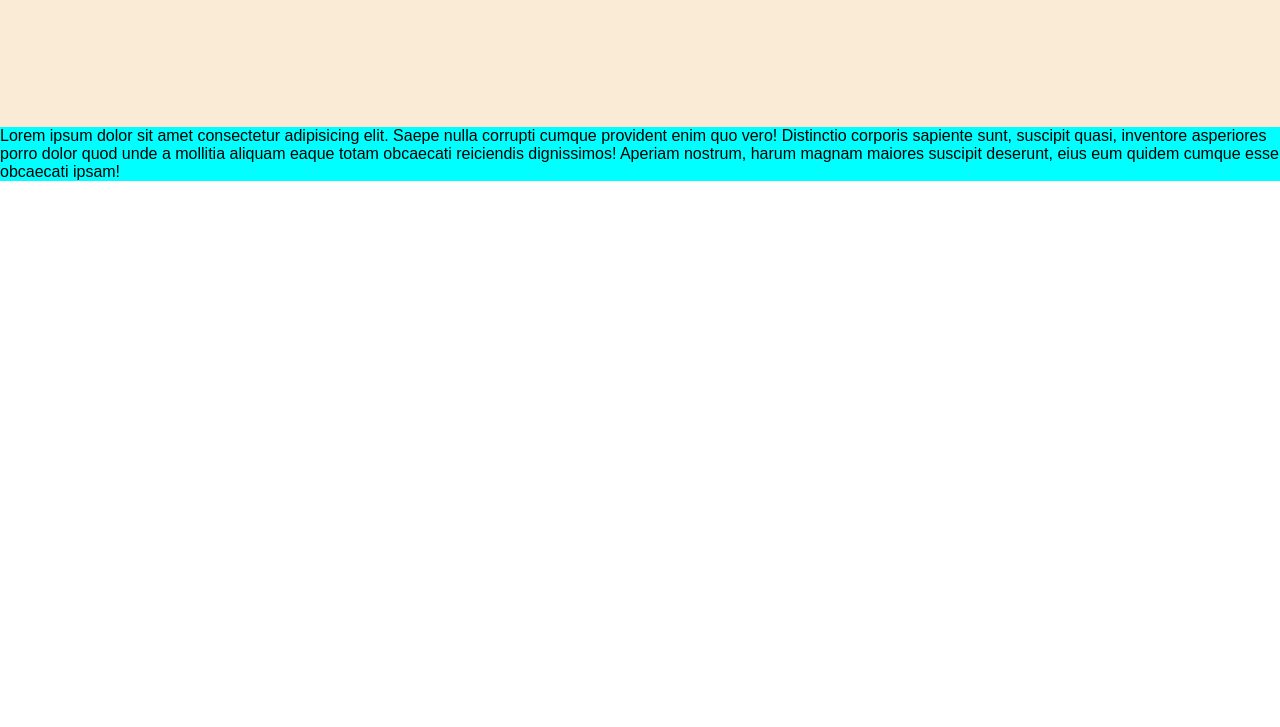
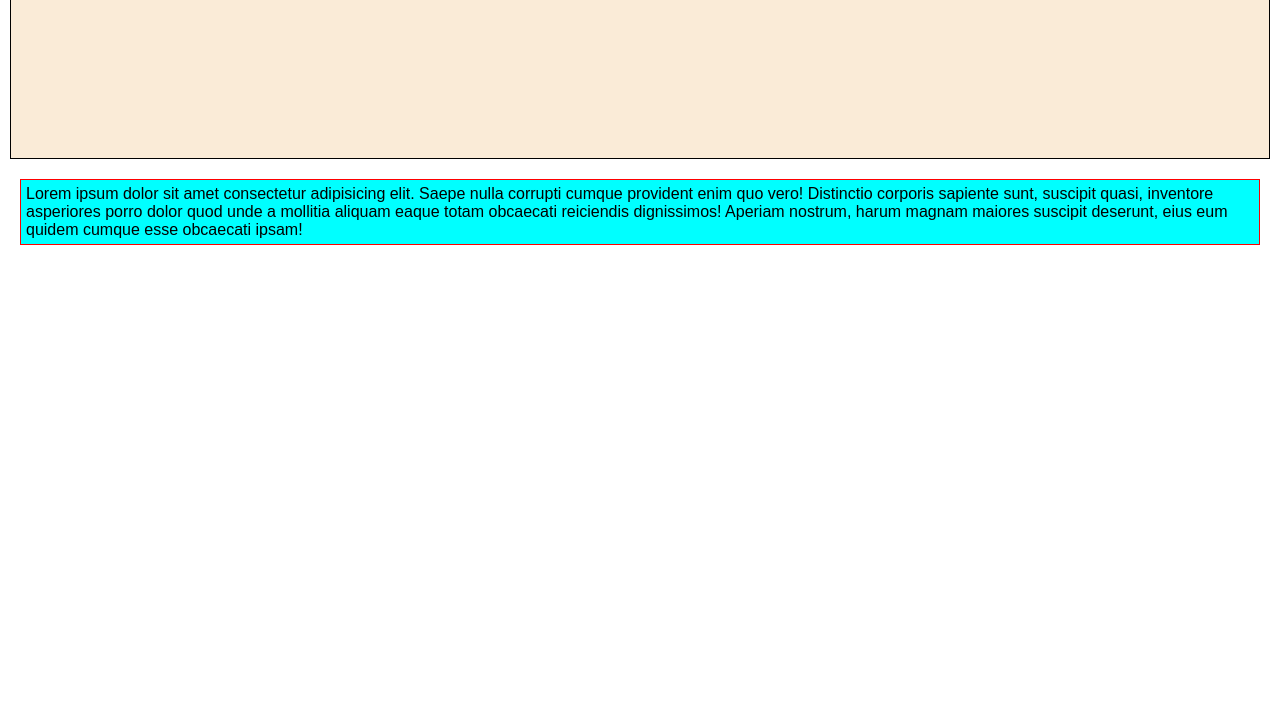
Before and after one commit to RUTIK2818/First-Project, a plain HTML site: page index.html in a window 1280 px wide. Shown: the part 73-800 px from the top of the page. Drawn offline with Linux system fonts and the light colour scheme.

Commit message:
add new Styling in H1 and P Tags

```diff
--- a/style.css
+++ b/style.css
@@ -6,10 +6,16 @@ h1{
     height: 200px;
     width: auto;
     background-color: antiquewhite;
+    border: 1px solid black;
+    padding: 10px;
+    margin: 10px;
 }
 
 p{
     font-family: sans-serif;
     background-color: aqua;
     color: black;
+    border: 1px solid red;
+    padding: 5px;
+    margin: 20px;
 }
```
